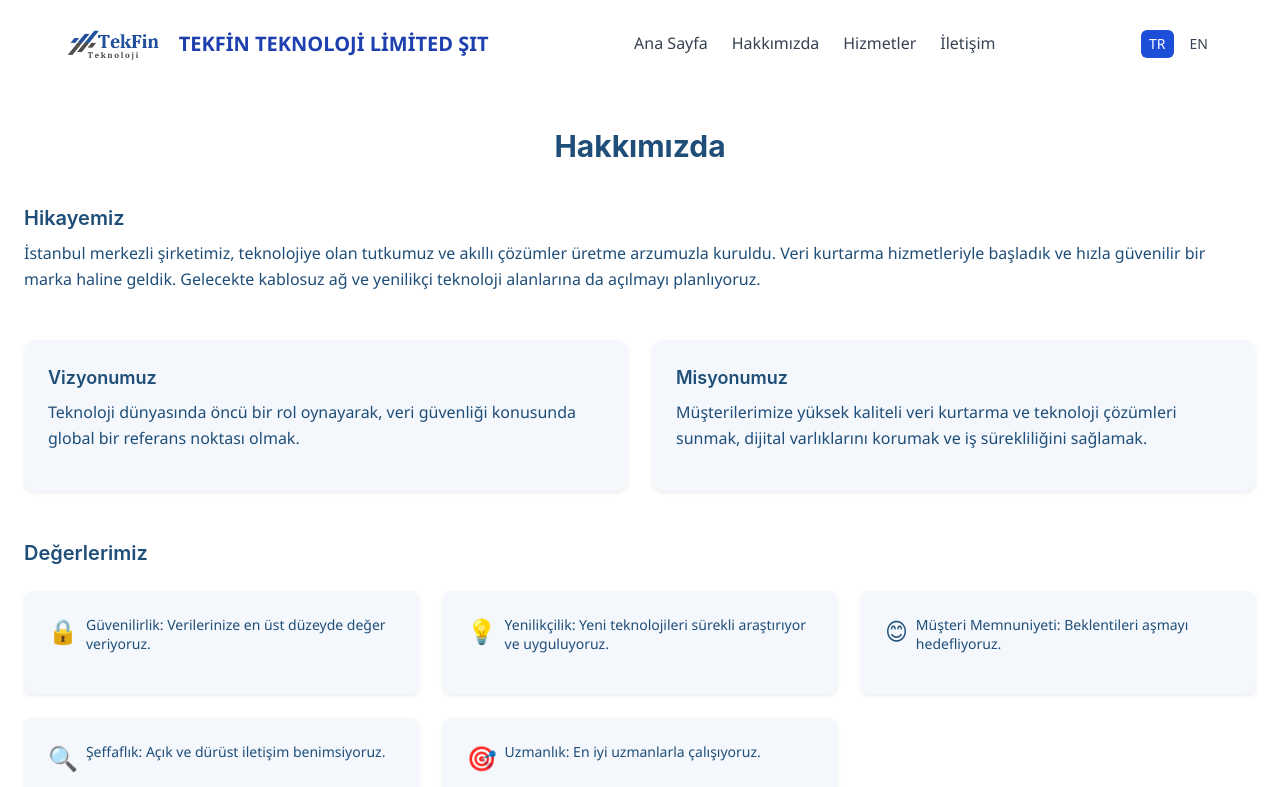
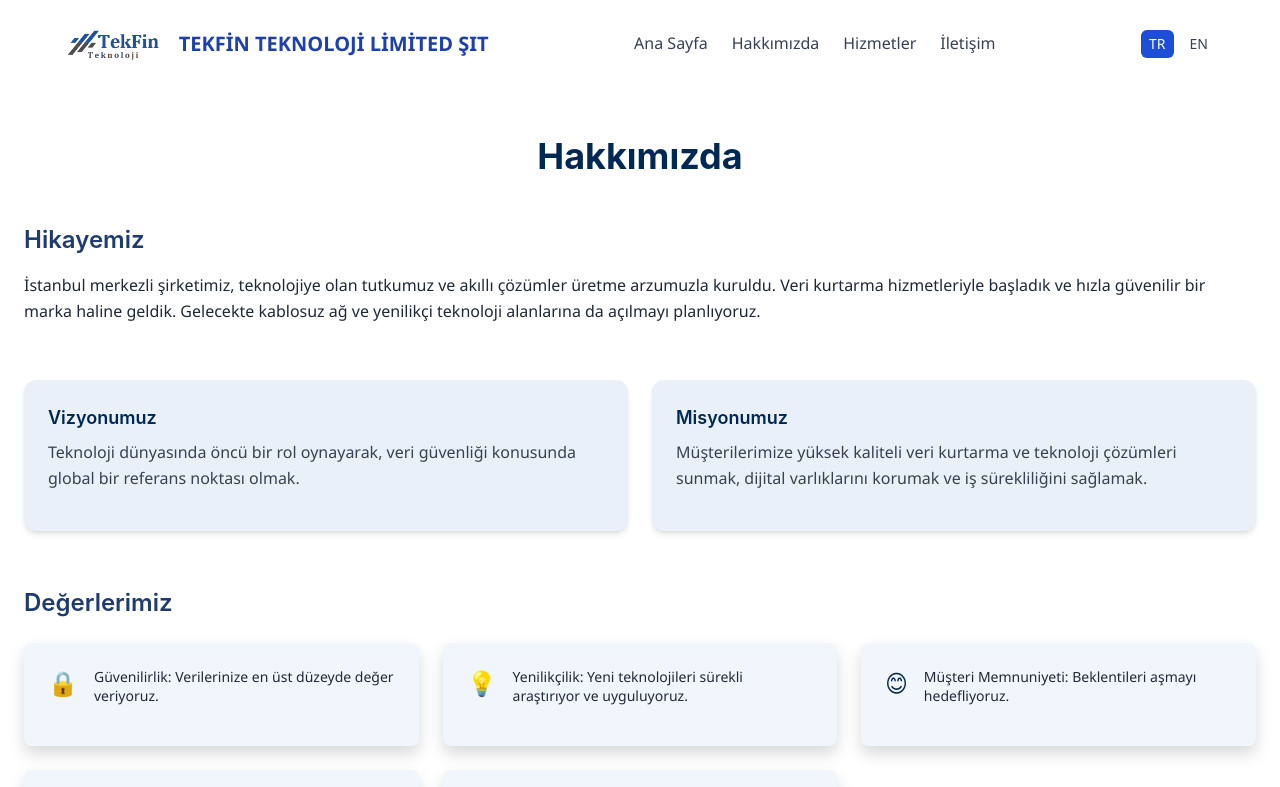
Before and after one commit to SalehKar/tekfin-website, a React (Create React App) app: page /about-us in a window 1280 px wide. Shown: the top 787 px of the page. Built offline with nearby package versions, Linux system fonts and the light colour scheme.

Commit message:
Update AboutUs.js

```diff
--- a/src/components/AboutUs.js
+++ b/src/components/AboutUs.js
@@ -57,32 +57,32 @@ const AboutUs = ({ language }) => {
   const t = content[language];
 
   return (
-    <div className="bg-white text-[#1f4e79] px-4 md:px-20 py-10">
-      <h1 className="text-3xl font-bold text-center mb-10">{t.title}</h1>
+    <div className="bg-white text-[#1f3b6f] px-4 md:px-20 py-12">
+      <h1 className="text-4xl font-bold text-center mb-12 text-[#002855]">{t.title}</h1>
 
-      <div className="mb-12">
-        <h2 className="text-xl font-semibold mb-2">{t.story.title}</h2>
-        <p className="text-md leading-relaxed">{t.story.text}</p>
+      <div className="mb-14">
+        <h2 className="text-2xl font-semibold mb-3 text-[#1f3b6f]">{t.story.title}</h2>
+        <p className="text-base leading-relaxed text-gray-800">{t.story.text}</p>
       </div>
 
-      <div className="grid md:grid-cols-2 gap-6 mb-12">
-        <div className="bg-[#f4f7fb] p-6 rounded-xl shadow-sm">
-          <h3 className="text-lg font-semibold mb-2">{t.vision.title}</h3>
-          <p>{t.vision.text}</p>
+      <div className="grid md:grid-cols-2 gap-6 mb-14">
+        <div className="bg-[#e9f0fa] p-6 rounded-xl shadow-md hover:shadow-lg transition-shadow">
+          <h3 className="text-lg font-semibold mb-2 text-[#002855]">{t.vision.title}</h3>
+          <p className="text-gray-700">{t.vision.text}</p>
         </div>
-        <div className="bg-[#f4f7fb] p-6 rounded-xl shadow-sm">
-          <h3 className="text-lg font-semibold mb-2">{t.mission.title}</h3>
-          <p>{t.mission.text}</p>
+        <div className="bg-[#e9f0fa] p-6 rounded-xl shadow-md hover:shadow-lg transition-shadow">
+          <h3 className="text-lg font-semibold mb-2 text-[#002855]">{t.mission.title}</h3>
+          <p className="text-gray-700">{t.mission.text}</p>
         </div>
       </div>
 
       <div>
-        <h2 className="text-xl font-semibold mb-4">{t.values.title}</h2>
+        <h2 className="text-2xl font-semibold mb-6 text-[#1f3b6f]">{t.values.title}</h2>
         <div className="grid grid-cols-1 sm:grid-cols-2 md:grid-cols-3 gap-4">
           {t.values.items.map((val, idx) => (
-            <div key={idx} className="bg-[#f4f7fb] p-4 rounded-lg shadow-sm flex items-start gap-2">
-              <div className="text-2xl">{val.icon}</div>
-              <p className="text-sm leading-snug">{val.text}</p>
+            <div key={idx} className="bg-[#f1f6fc] p-4 rounded-lg shadow hover:shadow-md transition-shadow flex items-start gap-3">
+              <div className="text-2xl text-[#002855]">{val.icon}</div>
+              <p className="text-sm text-gray-800 leading-snug">{val.text}</p>
             </div>
           ))}
         </div>
```
